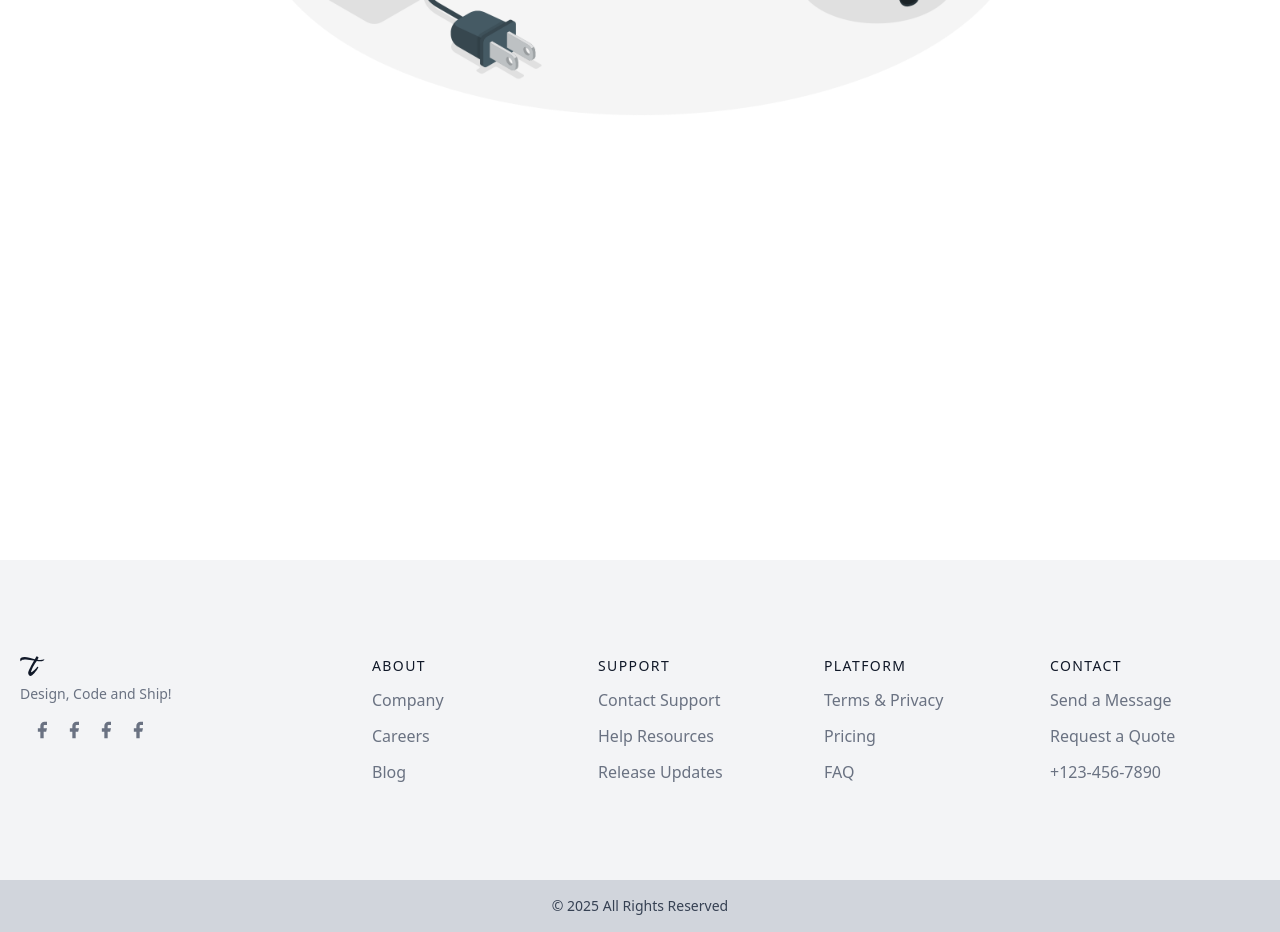
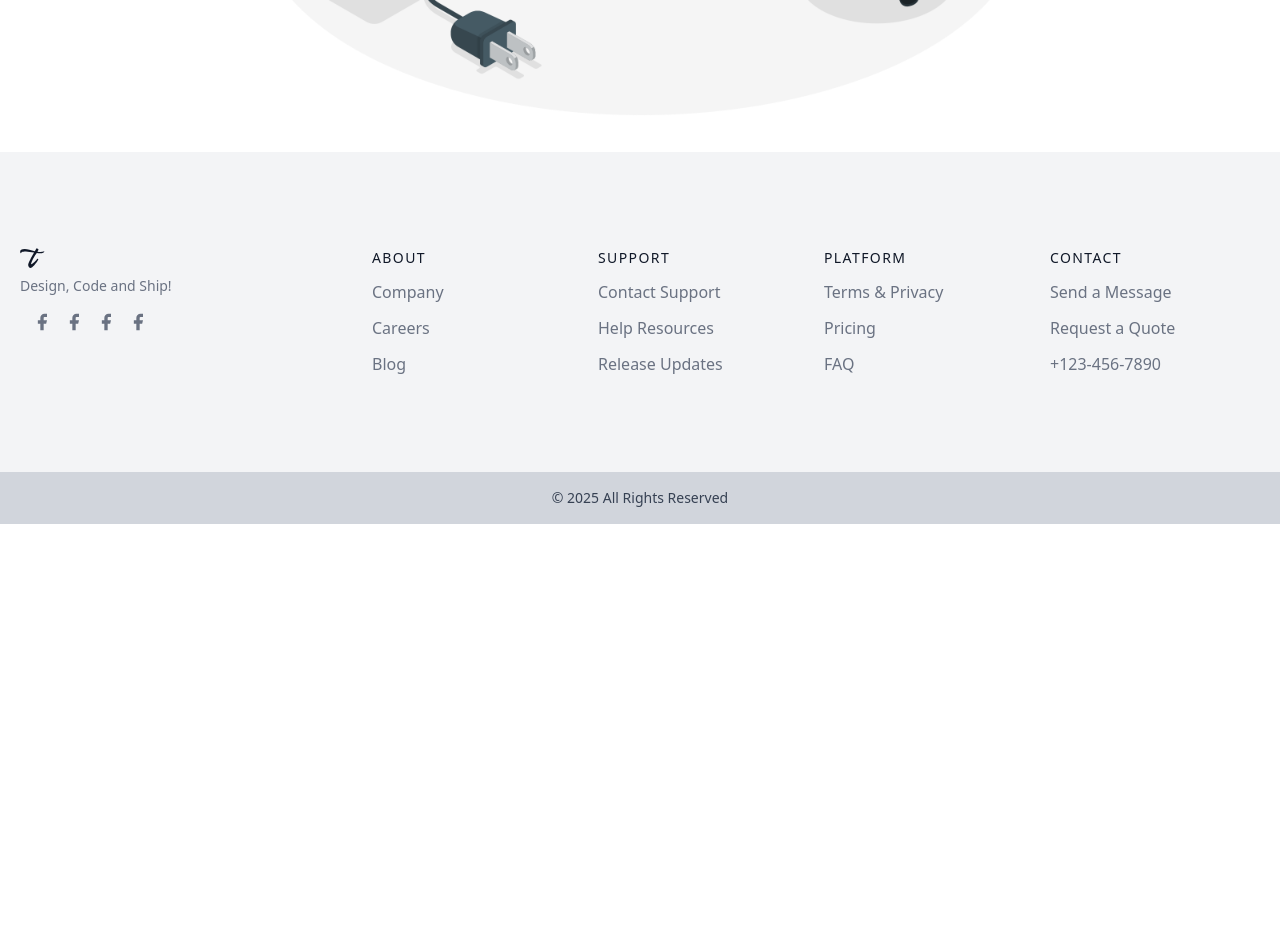
Before and after one commit to ahmedbader862/React, a React (Vite) app: page /shippingaddress/1 in a window 1280 px wide. Shown: the part 740-1672 px from the top of the page. After the commit the page ends 1264 px from the top, so only its background shows below. Built offline with nearby package versions, Linux system fonts and the light colour scheme.

Commit message:
fixed footer height

```diff
--- a/src/Components/Footer/Footer.jsx
+++ b/src/Components/Footer/Footer.jsx
@@ -2,7 +2,7 @@ import React from "react";
 
 const Footer = () => {
   return (
-    <div className="flex items-end w-full min-h-screen bg-white">
+    <div className="flex items-end w-full mt-5 bg-white">
       <footer className="w-full text-gray-700 bg-gray-100 body-font">
         <div className="container flex flex-col flex-wrap px-5 py-24 mx-auto md:items-center lg:items-start md:flex-row">
           <div className="flex-shrink-0 w-64 mx-auto text-center md:mx-0 md:text-left">
```
